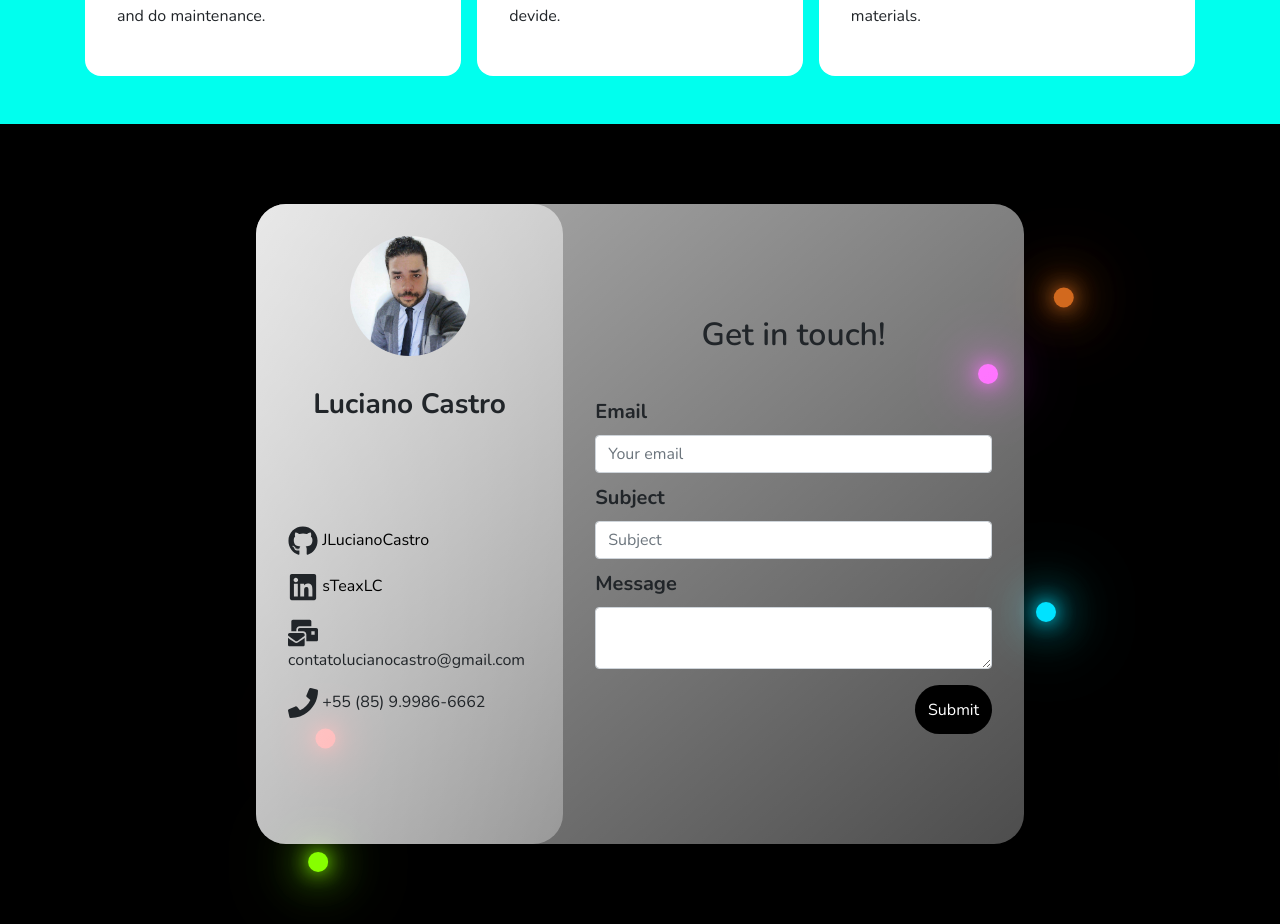
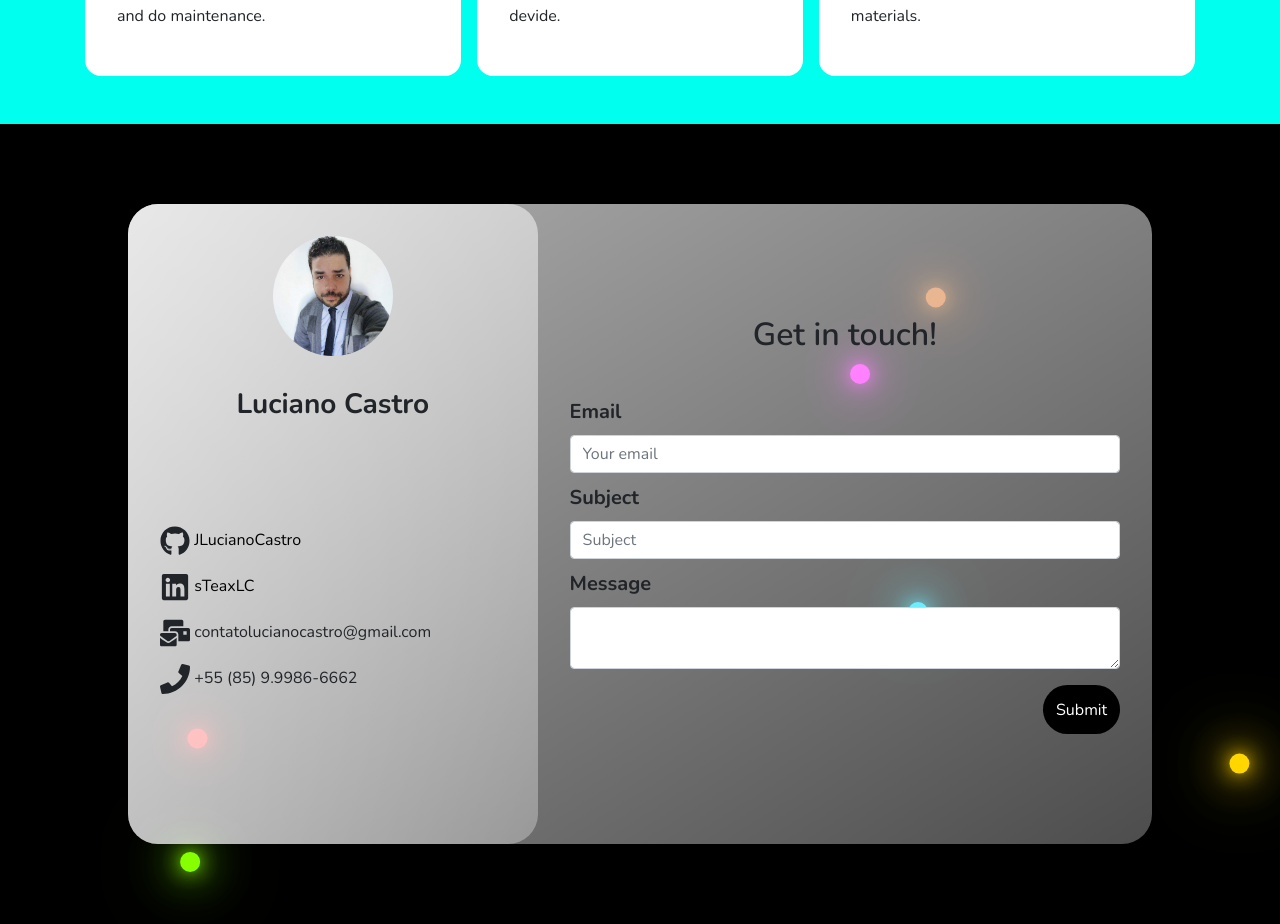
Before and after one commit to steaxlc/developedbylc, a React (Create React App) app: page / in a window 1280 px wide. Shown: the part 2100-3024 px from the top of the page. Built offline with nearby package versions, Linux system fonts and the light colour scheme.

Commit message:
mobile contact

```diff
--- a/src/components/ContactSection.js
+++ b/src/components/ContactSection.js
@@ -151,6 +151,13 @@ const Formulario = styled.div`
         font-weight: bold;
         font-size: 20px;
     }
+    @media only screen and (min-width: 1050px){
+
+        width: 60%;
+    }
+    @media only screen and (max-width: 1049px){
+        width: 100%;
+    }
 `;
 
 const DashBoard = styled.div`
@@ -158,7 +165,13 @@ const DashBoard = styled.div`
     border-radius: 30px;
     justify-content: center;
     align-items: center;
+    @media only screen and (min-width: 1050px){
 
+        width: 40%;
+    }
+    @media only screen and (max-width: 1049px){
+        width: 100%;
+    }
     .photo{
         display: flex;
         flex-direction: column;
@@ -181,7 +194,6 @@ const DashBoard = styled.div`
         margin-bottom: 2em;
         font-weight: bold;
     }
-    width: 40%;
     .information{
         padding: 2em;
         flex-direction: column;
@@ -192,25 +204,34 @@ const DashBoard = styled.div`
 `;
 
 const Glass = styled.div`
-    display: flex;
     background: linear-gradient(to right bottom, rgba(255,255,255,0.7), rgba(255,255,255,0.3));
     min-height: 80vh;
-    width: 60%;
+    width: 80%;
     z-index: 3;
     border-radius: 30px;
     margin: 3em;
+    @media only screen and (min-width: 1050px){
 
+            display: flex;
+            flex-direction: row;
+            grid-template-columns: repeat(3, auto);
+    }
+    @media only screen and (max-width: 1049px){
+
+            display: flex;
+            flex-direction: column;
+            grid-template-columns: 100%;
+    }
 
 `;
 
 const ContactBody = styled.div`
-    height: 100vh;
+    min-height: 100vh;
     display: flex;
     justify-content: center;
     align-items: center;
     width: 100%;
     overflow: hidden;
-
     background: black;
 `;
 
```
Also changed, not shown: 1 other file (tests, documents, lock files or other folders).
